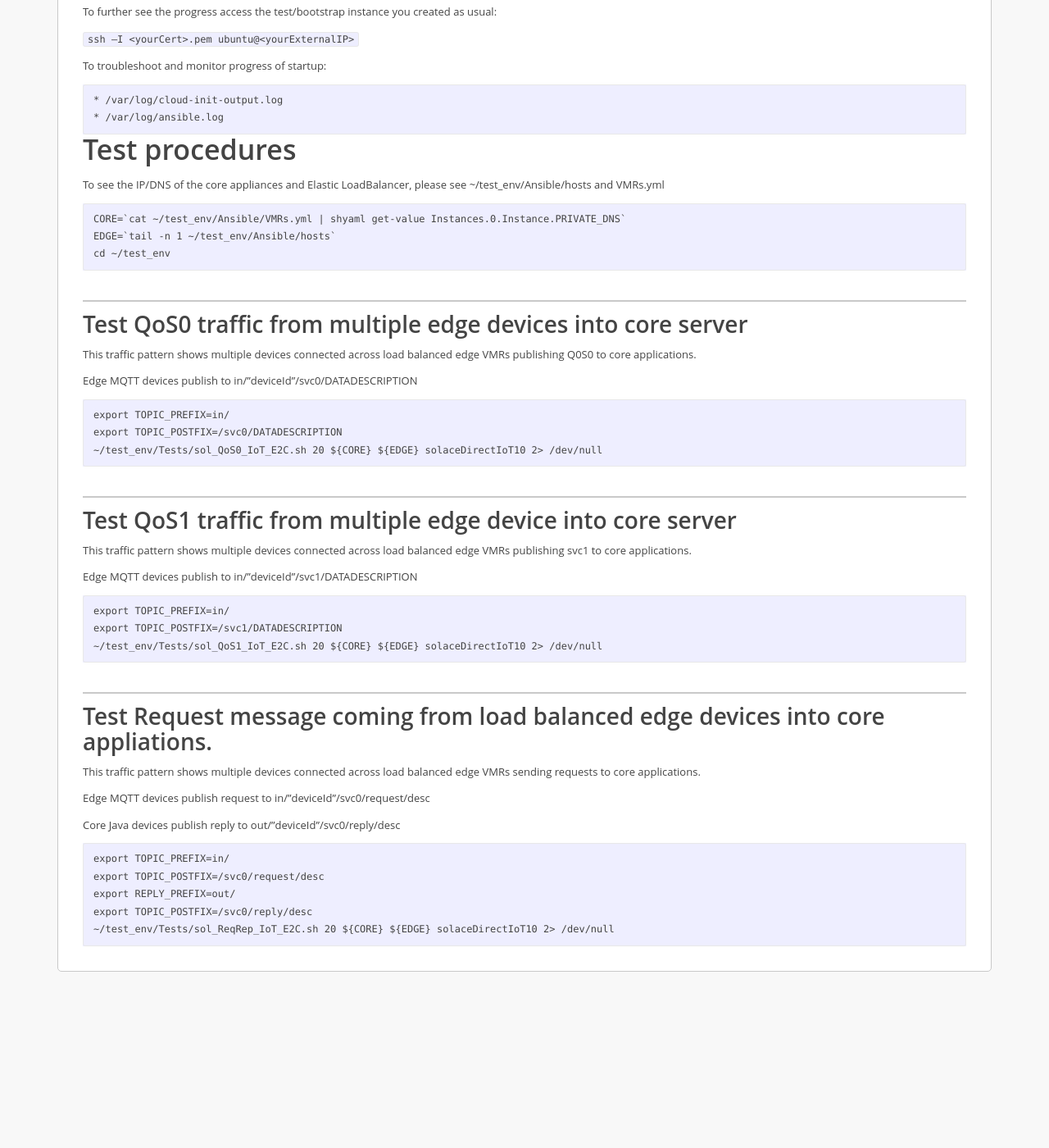
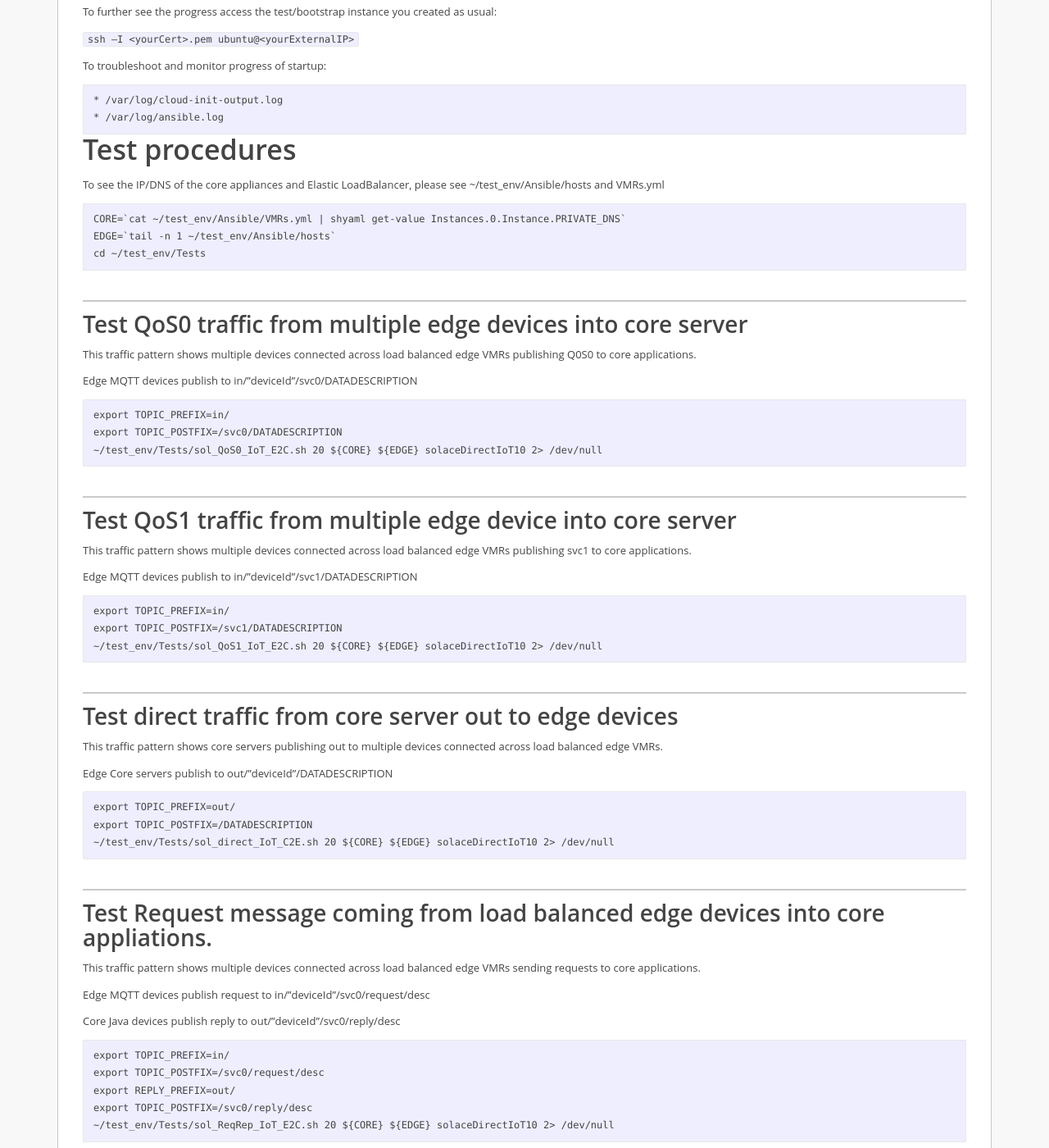
Before and after one commit to SolaceLabs/solace-iot-reference-architecture, a Jekyll site: the page built from docs/index.md, in a window 1280 px wide and 1400 px high, scrolled down 6473 px. Shown: the whole window at 82% size. Built offline with Jekyll 4.4.1, drawn with Linux system fonts in a browser that asks for light colours; before the commit the page ends 7668 px from its top, so only the background shows below that.

Commit message:
Add traffic from core to edge

````diff
--- a/docs/index.md
+++ b/docs/index.md
@@ -112,7 +112,7 @@ To see the IP/DNS of the core appliances and Elastic LoadBalancer, please see ~/
 ```
 CORE=`cat ~/test_env/Ansible/VMRs.yml | shyaml get-value Instances.0.Instance.PRIVATE_DNS`
 EDGE=`tail -n 1 ~/test_env/Ansible/hosts`
-cd ~/test_env
+cd ~/test_env/Tests
 ```
 
 ## Test QoS0 traffic from multiple edge devices into core server
@@ -139,6 +139,18 @@ export TOPIC_POSTFIX=/svc1/DATADESCRIPTION
 ~/test_env/Tests/sol_QoS1_IoT_E2C.sh 20 ${CORE} ${EDGE} solaceDirectIoT10 2> /dev/null
 ```
 
+## Test direct traffic from core server out to edge devices
+
+This traffic pattern shows core servers publishing out to multiple devices connected across load balanced edge VMRs.
+
+Edge Core servers publish to out/"deviceId"/DATADESCRIPTION
+
+```
+export TOPIC_PREFIX=out/
+export TOPIC_POSTFIX=/DATADESCRIPTION
+~/test_env/Tests/sol_direct_IoT_C2E.sh 20 ${CORE} ${EDGE} solaceDirectIoT10 2> /dev/null
+```
+
 ## Test Request message coming from load balanced edge devices into core appliations.
 
 This traffic pattern shows multiple devices connected across load balanced edge VMRs sending requests to core applications.
````
